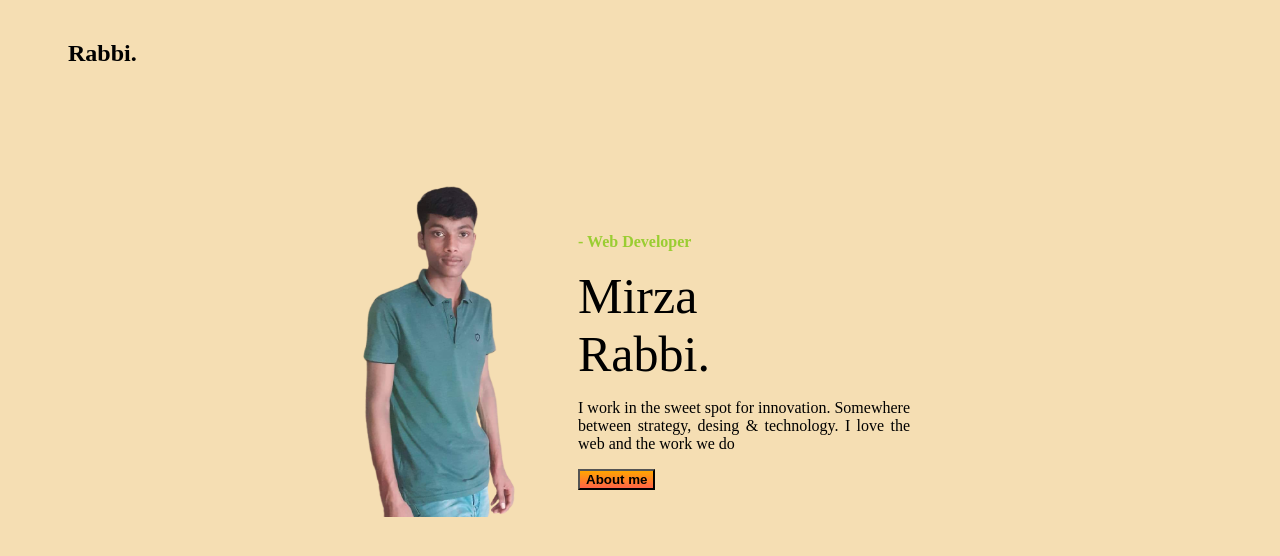
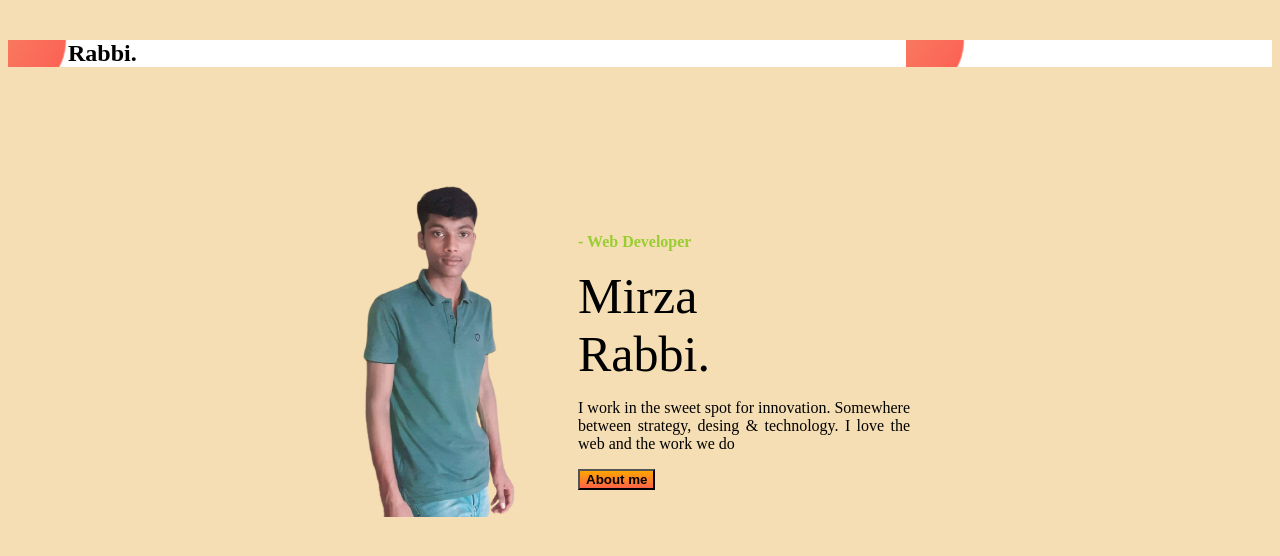
Before and after one commit to deb-rabbi/project-01, a plain HTML site: page index.html in a window 1280 px wide. Drawn offline with Linux system fonts and the light colour scheme.

Commit message:
backgraond-image-add

```diff
--- a/style.css
+++ b/style.css
@@ -7,6 +7,7 @@
 .body h2{
    margin-top: 40px;
    padding-left: 60px;
+   background-image: url(top-banner.png);
 }
 #container{
    display: flex;
@@ -14,6 +15,7 @@
    margin-right: 300px;
    margin-top: 100px;
    text-align:justify;
+
 
 }
 
```
